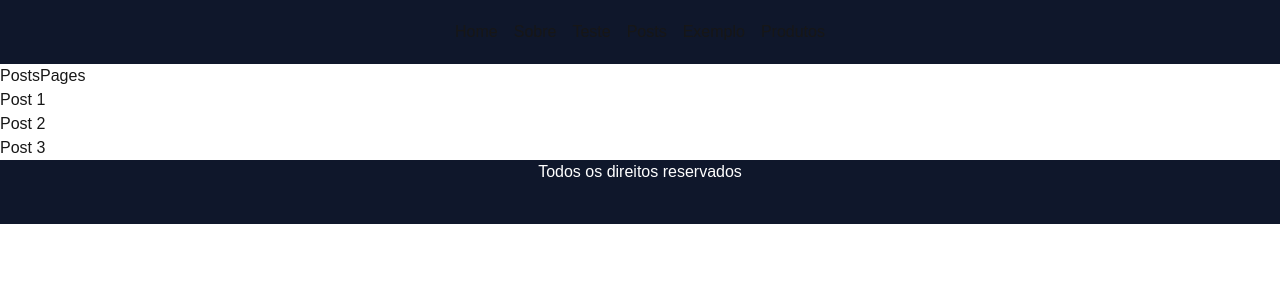
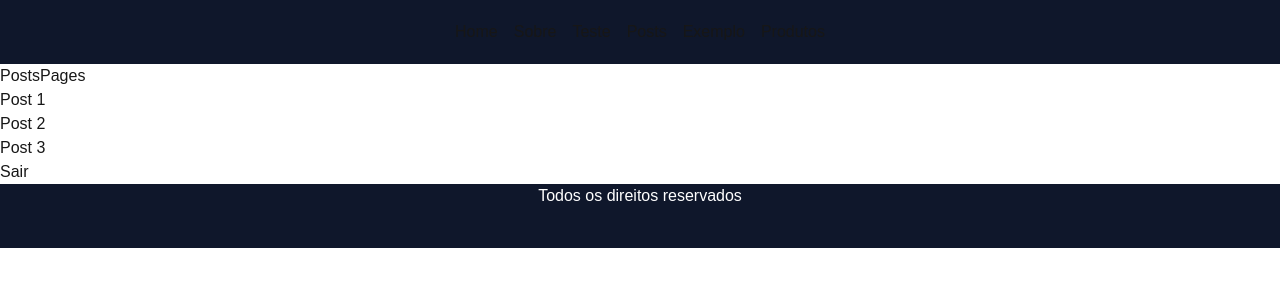
Before and after one commit to JHenryque/entendendo-nextjs, a Next.js app: page /posts in a window 1280 px wide. Shown: the top 300 px of the page. Built offline with nearby package versions, Linux system fonts and the light colour scheme.

Commit message:
Redirect em server components

```diff
--- a/src/app/posts/page.tsx
+++ b/src/app/posts/page.tsx
@@ -1,4 +1,7 @@
+"use client";
+
 import Link from "next/link";
+import { redirect } from "next/navigation";
 
 export default function PostsPage() {
   const postsIds = [
@@ -13,6 +16,14 @@ export default function PostsPage() {
     },
   ];
 
+  const sair = false;
+
+  function sairDoSistema() {
+    if (!sair) {
+      redirect("/");
+    }
+  }
+
   return (
     <div>
       <h1>PostsPages</h1>
@@ -22,6 +33,7 @@ export default function PostsPage() {
             <Link href={`/posts/${post.id}`}>Post {post.id}</Link>
           </li>
         ))}
+        <button onClick={sairDoSistema}>Sair</button>
       </ul>
     </div>
   );
--- /dev/null
+++ b/src/app/profile/page.tsx
@@ -0,0 +1,7 @@
+export default function ProfilePage() {
+  return (
+    <div>
+      <h1>Profile</h1>
+    </div>
+  );
+}
--- a/src/app/teste/[slug]/page.tsx
+++ b/src/app/teste/[slug]/page.tsx
@@ -1,6 +1,5 @@
 import BotaoRedirect from "@/components/BotaoRedirect";
 import { Metadata } from "next";
-import Link from "next/link";
 
 type TestProps = {
   params: { slug: number };
```
